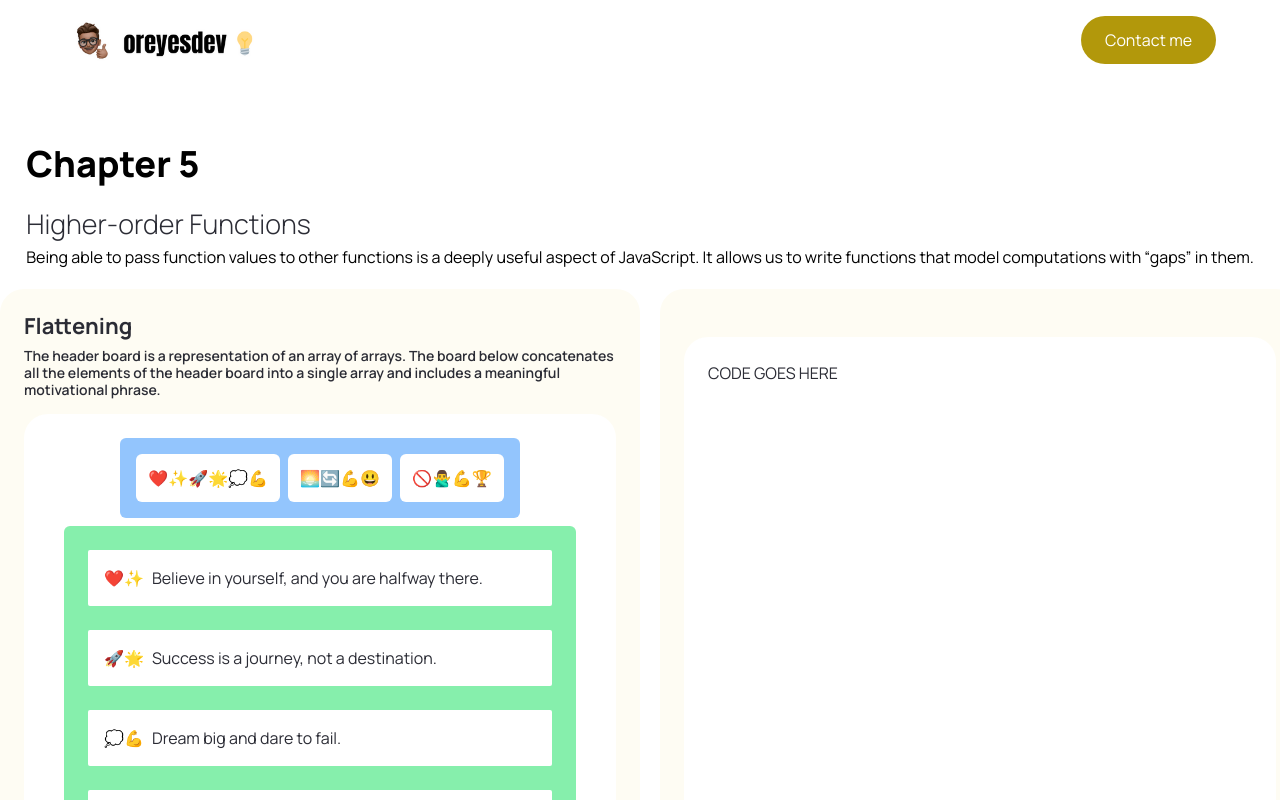
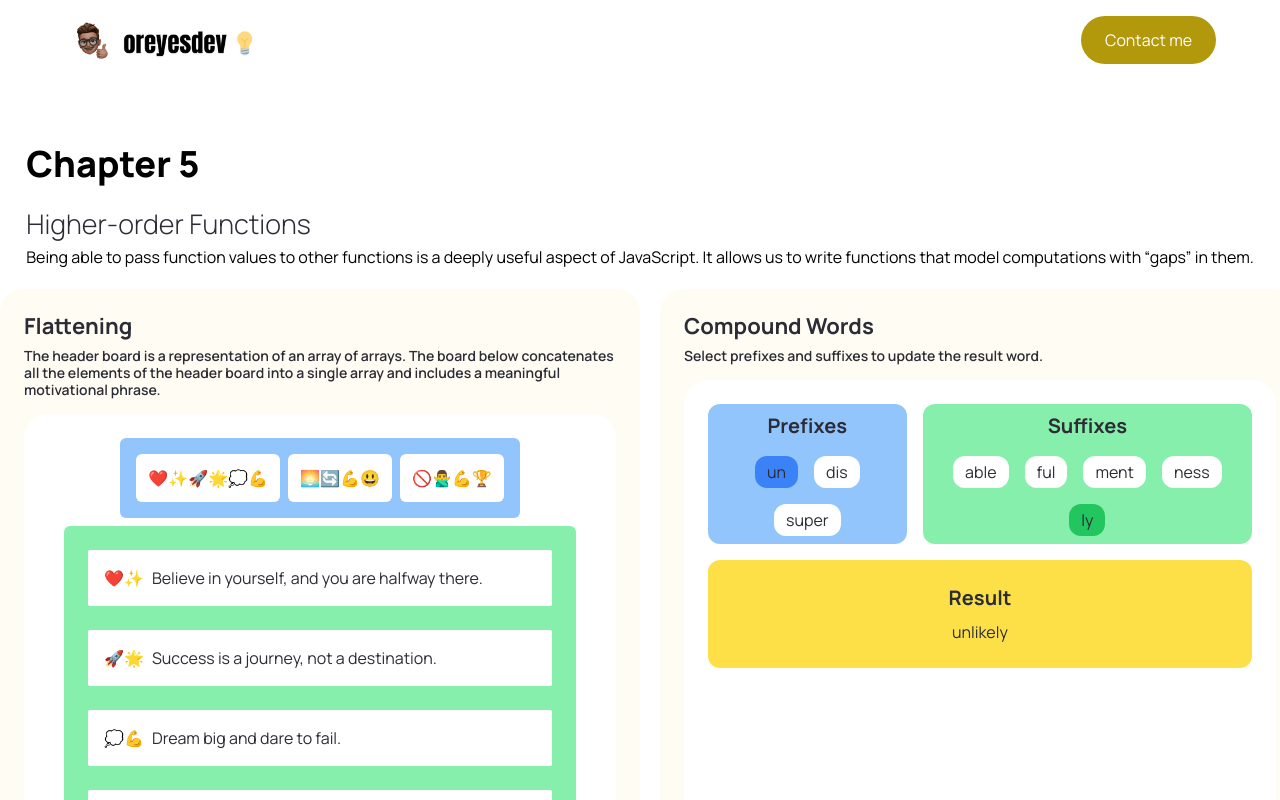
Before and after one commit to jon-oscar/eloquent-js, a Next.js app: page /chapter5 in a window 1280 px wide. Shown: the top 800 px of the page. Built offline with nearby package versions, Linux system fonts and the light colour scheme.

Commit message:
Add JFlatList

```diff
--- /dev/null
+++ b/components/exercises/chapter-5-jon/JFlatList.tsx
@@ -0,0 +1,96 @@
+import React, { useState } from 'react';
+import jFlattening from './jFlattening';
+
+const PREFIXES = ['un', 'dis', 'super'];
+const WORD = 'like';
+const SUFFIXES = ['able', 'ful', 'ment', 'ness', 'ly'];
+
+type ButtonGroupProps = {
+  color: 'blue' | 'green';
+  items: string[];
+  setSelectedItems: (items: string[]) => void;
+  selectedItems: string[];
+  title: string;
+};
+
+/**
+ * Renders a group of buttons that can be selected. Has different styling based on selected state.
+ * @returns
+ */
+function ButtonGroup({
+  color,
+  items,
+  setSelectedItems,
+  selectedItems,
+  title,
+}: ButtonGroupProps): JSX.Element {
+  const bgColor = color === 'blue' ? 'bg-blue-300' : 'bg-green-300';
+  const selectedBgColor = color === 'blue' ? 'bg-blue-500' : 'bg-green-500';
+
+  const handleClick = (item: string) => {
+    if (selectedItems.includes(item)) {
+      setSelectedItems(selectedItems.filter((p) => p !== item));
+    } else {
+      setSelectedItems([...selectedItems, item]);
+    }
+  };
+
+  return (
+    <div className={`rounded-xl ${bgColor}`}>
+      <h3 className='m-2 text-center text-xl font-bold'>{title}</h3>
+      <div className='flex flex-wrap justify-center'>
+        {items.map((item) => (
+          <button
+            className={`m-2 rounded-xl px-3 py-1 ${
+              selectedItems.includes(item)
+                ? selectedBgColor
+                : 'bg-white hover:bg-gray-200'
+            }`}
+            key={item}
+            onClick={() => handleClick(item)}
+          >
+            {item}
+          </button>
+        ))}
+      </div>
+    </div>
+  );
+}
+
+/**
+ * Renders a list of prefixes and suffixes that can be selected to create a new word.
+ * @returns {JSX.Element} The rendered
+ */
+export default function JFlatList(): JSX.Element {
+  const [selectedPrefixes, setSelectedPrefixes] = useState<string[]>(['un']);
+  const [selectedSuffixes, setSelectedSuffixes] = useState<string[]>(['ly']);
+
+  return (
+    <div data-testid='j-flat-list'>
+      <div className='flex gap-4'>
+        <ButtonGroup
+          color='blue'
+          items={PREFIXES}
+          selectedItems={selectedPrefixes}
+          setSelectedItems={setSelectedPrefixes}
+          title='Prefixes'
+        />
+        <ButtonGroup
+          color='green'
+          items={SUFFIXES}
+          selectedItems={selectedSuffixes}
+          setSelectedItems={setSelectedSuffixes}
+          title='Suffixes'
+        />
+      </div>
+      <div className='mt-4 rounded-xl bg-yellow-300 p-4'>
+        <h3 className='m-2 text-center text-xl font-bold'>Result</h3>
+        <div>
+          <p className='m-2 text-center'>
+            {jFlattening([selectedPrefixes, [WORD], selectedSuffixes])}
+          </p>
+        </div>
+      </div>
+    </div>
+  );
+}
--- a/constants/chapter.json
+++ b/constants/chapter.json
@@ -142,9 +142,9 @@
     "details": "Being able to pass function values to other functions is a deeply useful aspect of JavaScript. It allows us to write functions that model computations with “gaps” in them.",
     "devJon": [
       {
-        "details": "",
+        "details": "Select prefixes and suffixes to update the result word.",
         "id": 1,
-        "title": ""
+        "title": "Compound words"
       },
       {
         "details": "",
--- a/pages/chapter5.tsx
+++ b/pages/chapter5.tsx
@@ -4,6 +4,7 @@ import chapter from '@/constants/chapter.json';
 import Flattening from '@/components/exercises/chapter-5-oscar/Flattening/Flattening';
 import YourOwnLoop from '@/components/exercises/chapter-5-oscar/YourOwnLoop/YourOwnLoop';
 import '../app/globals.css';
+import JFlatList from '@/components/exercises/chapter-5-jon/JFlatList';
 
 const chapterId = 5;
 
@@ -49,7 +50,7 @@ export default function Chapter5() {
           <div className='flex flex-col'>
             {devJon && (
               <PageCard
-                code={() => 'CODE GOES HERE'}
+                code={() => <JFlatList />}
                 details={devJon[0].details}
                 id={devJon[0].id}
                 title={devJon[0].title}
```
Also changed, not shown: 2 other files (tests, documents, lock files or other folders).
